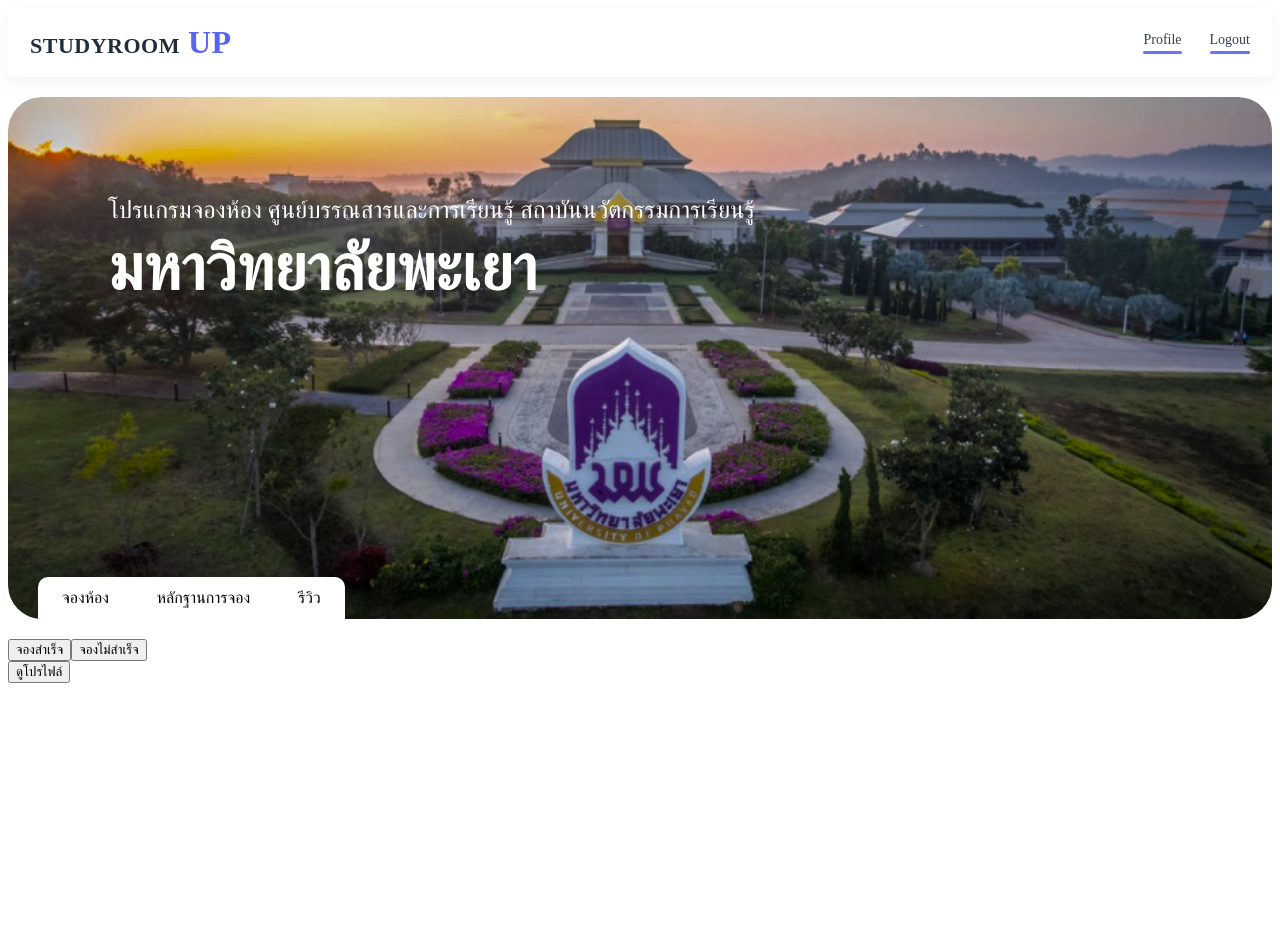
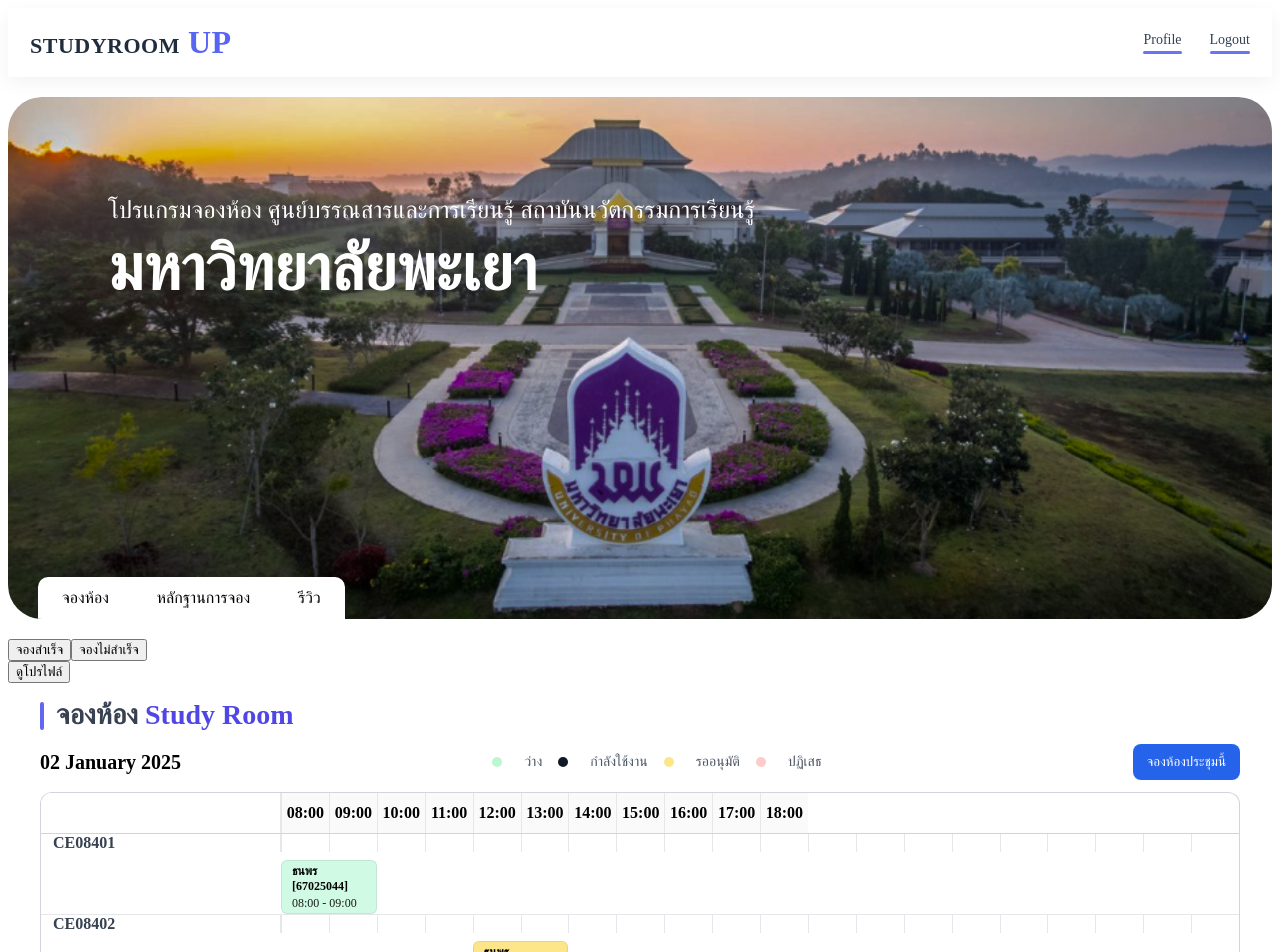
Before and after one commit to Altroria-Art/Booking_Room, a Vue app: page / in a window 1280 px wide. Shown: the top 952 px of the page. Before the commit the page ends 800 px from the top, so only its background shows below. Built offline with nearby package versions, Linux system fonts and the light colour scheme.

Commit message:
timeline v.0.01

```diff
--- a/src/App.vue
+++ b/src/App.vue
@@ -3,7 +3,8 @@
   import HeroSection from './components/HeroSection.vue'
   import Popup from './components/Popup.vue'
   import { ref } from 'vue'
-  import UserPopup from "./components/Popupprofile.vue";
+  import UserPopup from "./components/Popupprofile.vue"
+  import RoomSchedule from './components/RoomSchedule.vue';
 
   const show = ref(false)
   const success = ref(false)
@@ -54,4 +55,7 @@
       @close="openPopup = false"
     />
   </div>
+  <div>
+    <RoomSchedule/>
+  </div>
 </template>
--- /dev/null
+++ b/src/components/RoomSchedule.vue
@@ -0,0 +1,210 @@
+<script setup>
+import { computed, ref } from 'vue'
+
+// กำหนดช่วงเวลา (ชั่วโมงเต็ม)
+const startHour = 8
+const endHour = 18   // 8.00–18.00
+
+// header เวลา
+const hours = computed(() => {
+  const arr = []
+  for (let h = startHour; h <= endHour; h++) arr.push(h)
+  return arr
+})
+
+// รายชื่อห้อง (แถวซ้าย)
+const rooms = ref([
+  'CE08401', 'CE08402', 'CE08403', 'CE08404',
+  'CE08405', 'CE08406', 'CE08407', 'CE08408',
+])
+
+// อีเวนต์ตัวอย่าง
+// room: ห้อง, start/end: เวลาในรูปแบบ 'HH:MM'
+const events = ref([
+  { room: 'CE08401', title: 'ธนพร [67025044]', start: '08:00', end: '09:00', status: 'free' },
+  { room: 'CE08402', title: 'ธนพร [67025044]', start: '10:00', end: '11:00', status: 'pending' },
+  { room: 'CE08403', title: 'ธนพร [67025044]', start: '08:00', end: '09:00', status: 'busy' },
+  { room: 'CE08403', title: 'ธนพร [67025044]', start: '11:00', end: '13:00', status: 'pending' },
+  { room: 'CE08405', title: 'ธนพร [67025044]', start: '08:00', end: '09:00', status: 'free' },
+])
+
+// แปลงเวลาเป็น “คอลัมน์” และความกว้าง (col-span) ของ grid
+// 1 ช่อง = 30 นาที (ละเอียดครึ่งชั่วโมง)
+const slotMinutes = 30
+const colsCount = computed(() => ((endHour - startHour) * 60) / slotMinutes)
+
+function parseHM(s) {
+  const [h, m] = s.split(':').map(Number)
+  return { h, m }
+}
+function minutesFromStart(h, m) {
+  return (h - startHour) * 60 + m
+}
+function toGridCol(timeStr) {
+  const { h, m } = parseHM(timeStr)
+  const mins = minutesFromStart(h, m)
+  // +1 เพราะ grid-column เริ่มที่ 1
+  return Math.floor(mins / slotMinutes) + 1
+}
+function colSpan(startStr, endStr) {
+  const s = parseHM(startStr), e = parseHM(endStr)
+  const mins = minutesFromStart(e.h, e.m) - minutesFromStart(s.h, s.m)
+  return Math.max(1, Math.ceil(mins / slotMinutes))
+}
+
+// จัดสีตามสถานะ
+function statusClass(st) {
+  switch (st) {
+    case 'free': return 'ev-free'        // เขียวอ่อน
+    case 'busy': return 'ev-busy'        // ดำ
+    case 'pending': return 'ev-pending'  // ส้มอ่อน
+    default: return ''
+  }
+}
+</script>
+
+<template>
+  <section class="wrap">
+
+    <!-- หัวข้อ -->
+    <div class="section-title">
+      <span class="bar"></span>
+      <h2>จองห้อง <span class="hl">Study Room</span></h2>
+    </div>
+
+    <!-- แถบวันที่ + ปุ่ม + legend -->
+    <div class="toolbar">
+      <div class="date">02 January 2025</div>
+
+      <div class="legend">
+        <span class="dot dot-free"></span> ว่าง
+        <span class="dot dot-busy"></span> กำลังใช้งาน
+        <span class="dot dot-pending"></span> รออนุมัติ
+        <span class="dot dot-deny"></span> ปฏิเสธ
+      </div>
+
+      <button class="primary">จองห้องประชุมนี้</button>
+    </div>
+
+    <!-- ตาราง (หัวเวลา) -->
+    <div class="grid-head" :style="{ gridTemplateColumns: `240px repeat(${colsCount}, 1fr)` }">
+      <div class="corner"></div>
+      <div v-for="h in hours" :key="h" class="head-hour">
+        {{ String(h).padStart(2,'0') }}:00
+      </div>
+    </div>
+
+    <!-- ตาราง body -->
+    <div class="grid-body">
+      <div
+        v-for="room in rooms"
+        :key="room"
+        class="row"
+        :style="{ gridTemplateColumns: `240px repeat(${colsCount}, 1fr)` }"
+      >
+        <!-- เซลล์ชื่อห้อง (คอลัมน์ซ้าย) -->
+        <div class="room">{{ room }}</div>
+
+        <!-- เส้นแบ็คกราวด์ช่องเวลา -->
+        <template v-for="c in colsCount" :key="c">
+          <div class="cell"></div>
+        </template>
+
+        <!-- อีเวนต์ของห้องนั้น -->
+        <template v-for="ev in events.filter(e => e.room === room)" :key="ev.title + ev.start">
+          <div
+            class="event"
+            :class="statusClass(ev.status)"
+            :style="{
+              gridColumn: `${toGridCol(ev.start)+1} / span ${colSpan(ev.start, ev.end)}`,
+            }"
+          >
+            <div class="ev-title">{{ ev.title }}</div>
+            <div class="ev-time">{{ ev.start }} - {{ ev.end }}</div>
+          </div>
+        </template>
+      </div>
+    </div>
+  </section>
+</template>
+
+<style scoped>
+/* layout */
+.wrap { max-width: 1200px; margin: 16px auto 48px; padding: 0 16px; }
+
+/* section title */
+.section-title { display:flex; align-items:center; gap:12px; margin: 8px 0 12px; }
+.section-title .bar { width:4px; height:28px; background:#6366f1; border-radius:2px; }
+.section-title h2 { margin:0; font-size:28px; color:#374151; font-weight:800; }
+.section-title .hl { color:#4f46e5; }
+
+/* toolbar */
+.toolbar { display:flex; align-items:center; gap:16px; justify-content:space-between; margin: 8px 0 12px; }
+.date { font-weight:700; font-size:20px; }
+.legend { display:flex; align-items:center; gap:16px; font-size:14px; color:#4b5563; }
+.dot { width:10px; height:10px; border-radius:50%; display:inline-block; margin-right:6px; }
+.dot-free{ background:#bbf7d0; }
+.dot-busy{ background:#111827; }
+.dot-pending{ background:#fde68a; }
+.dot-deny{ background:#fecaca; }
+.primary{ background:#2563eb; color:#fff; border:none; border-radius:8px; padding:10px 14px; cursor:pointer; }
+
+/* grid head */
+.grid-head {
+  display: grid;
+  align-items: center;
+  border:1px solid #d1d5db;
+  border-bottom:none;
+  border-radius:12px 12px 0 0;
+  overflow:hidden;
+  background:#fff;
+}
+.grid-head .corner { background:#fff; height:40px; display:flex; align-items:center; padding-left:12px; border-right:1px solid #e5e7eb; }
+.grid-head .head-hour {
+  height:40px; display:flex; align-items:center; justify-content:center;
+  font-weight:700; border-left:1px solid #e5e7eb; background:#fafafa;
+}
+
+/* grid body */
+.grid-body {
+  border:1px solid #d1d5db;
+  border-radius:0 0 12px 12px;
+  overflow:auto;
+  max-height: 520px;      /* เลื่อนภายในได้เหมือนภาพตัวอย่าง */
+}
+.row {
+  display: grid;
+  position:relative;
+  min-height:64px;
+  border-top:1px solid #e5e7eb;
+}
+.row:first-child { border-top:none; }
+.room {
+  display:flex; align-items:center; justify-content:flex-start;
+  padding:0 12px; font-weight:600; color:#374151; background:#fff;
+  border-right:1px solid #e5e7eb;
+}
+.cell { border-left:1px solid #e5e7eb; background: #ffffff; }
+
+/* event bar */
+.event {
+  position:relative;
+  height:40px;
+  margin-top:8px;
+  align-self:flex-start;
+  border-radius:6px;
+  display:flex; flex-direction:column; justify-content:center; gap:2px;
+  padding:6px 10px;
+  overflow:hidden;
+  border:1px solid rgba(0,0,0,.08);
+}
+.ev-title { font-size:12px; font-weight:700; }
+.ev-time { font-size:12px; opacity:.9; }
+
+/* สีตามสถานะ */
+.ev-free   { background:#d1fae5; }   /* เขียวอ่อน */
+.ev-busy   { background:#111827; color:#fff; }
+.ev-pending{ background:#fde68a; }
+
+/* ปรับตัวหนังสือหัวบนภาพให้ใหญ่ขึ้น/สวย (ถ้าอยากใช้ร่วมกับ Hero) */
+</style>
```
